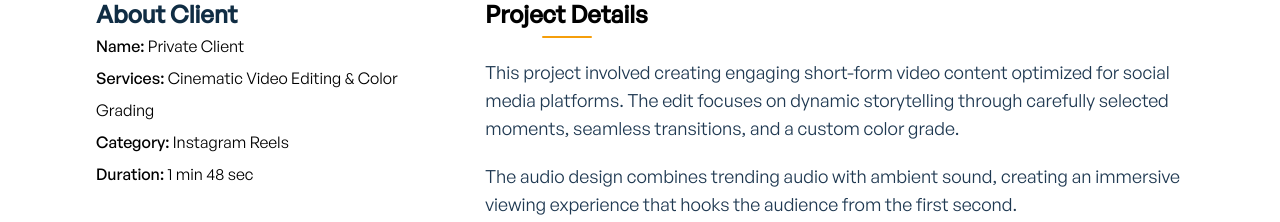
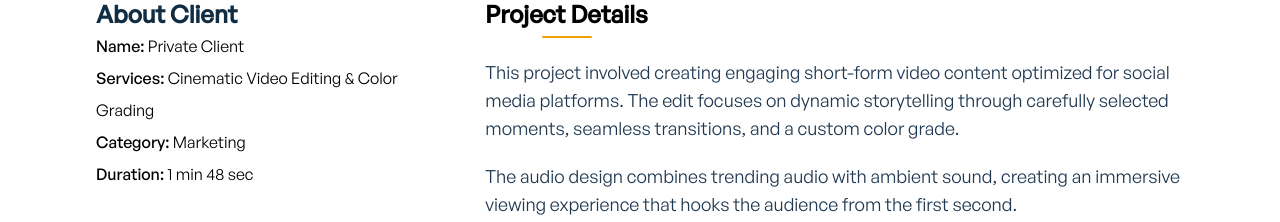
Before and after one commit to shivanshjoshi08/Portfolio-2, a React (Create React App) app: page /projects/single-project in a window 1280 px wide. Shown: the part 940-1162 px from the top of the page. Built offline with nearby package versions, Linux system fonts and the light colour scheme.

Commit message:
removed dark theme

```diff
--- a/src/data/projects.js
+++ b/src/data/projects.js
@@ -5,62 +5,63 @@ import MobileImage1 from '../images/mobile-project-1.jpg';
 import MobileImage2 from '../images/mobile-project-2.jpg';
 import UIImage1 from '../images/ui-project-1.jpg';
 import UIImage2 from '../images/ui-project-2.jpg';
+import FevicolImage from '../images/fevicol.jpg';
 
 export const projectsData = [
 	{
 		id: 1,
 		title: 'Marketing Explanation Reel',
-		category: 'Instagram Reels',
+		category: 'Marketing',
 		img: WebImage2,
 		videoUrl: 'https://drive.google.com/file/d/1S9z1VWAtnd_NEQR-pgwRYk71qzL9p1Cb/preview',
 	},
 	{
 		id: 2,
 		title: 'Lights Edit',
-		category: 'Instagram Reels',
+		category: 'Storytelling',
 		img: MobileImage2,
 		videoUrl: 'https://drive.google.com/file/d/1hWKj45unKDb9M_AOBfaPmwPiuNMB0A_s/preview',
 	},
 	{
 		id: 3,
 		title: 'Financial Reel',
-		category: 'Instagram Reels',
+		category: 'Finance',
 		img: UIImage1,
 		videoUrl: 'https://drive.google.com/file/d/1zInDyHuT-OvT4ojvjVivtgqPwTeJ2Mv5/preview',
 	},
 	{
 		id: 4,
 		title: 'Landscape Aesthetic',
-		category: 'Instagram Reels',
+		category: 'Storytelling',
 		img: UIImage2,
 		videoUrl: 'https://drive.google.com/file/d/17vEos_hf5K5zSElq-tJ5czqLpMMQk19W/preview',
 	},
 	{
 		id: 5,
 		title: 'Fevicol',
-		category: 'Long Video Edits',
-		img: MobileImage1,
+		category: 'Marketing',
+		img: FevicolImage,
 		videoUrl: 'https://drive.google.com/file/d/17e99qUKOjsKE5frJyGx99YdKmOczX08P/preview',
 	},
 	{
 		id: 6,
 		title: 'Background Change',
-		category: 'Long Video Edits',
+		category: 'Storytelling',
 		img: WebImage1,
 		videoUrl: 'https://drive.google.com/file/d/17pvMl2Rjq_6cA38zFS9iZULq7rgTSEkg/preview',
 	},
 	{
 		id: 7,
 		title: 'Storytelling',
-		category: 'Long Video Edits',
-		img: WebImage2,
+		category: 'Storytelling',
+		img: MobileImage1,
 		videoUrl: 'https://drive.google.com/file/d/17vP08XWMvgf1AiVzFwOya7T6l9JqKSya/preview',
 	},
 	{
 		id: 8,
 		title: 'Supply Chain Marketers',
-		category: 'Long Video Edits',
-		img: MobileImage1,
+		category: 'Marketing',
+		img: WebImage2,
 		videoUrl: 'https://drive.google.com/file/d/17mQNW1oFPpJu1nFzZmH-dCSh9U3SYBVb/preview',
 	},
 ];
--- a/src/data/singleProjectData.js
+++ b/src/data/singleProjectData.js
@@ -5,6 +5,8 @@ import Image3 from '../images/mobile-project-2.jpg';
 import Image4 from '../images/mobile-project-1.jpg';
 import Image5 from '../images/web-project-1.jpg';
 import Image6 from '../images/ui-project-2.jpg';
+import FevicolImage from '../images/fevicol.jpg';
+
 // Import icons
 import {
 	FiInstagram,
@@ -12,7 +14,7 @@ import {
 } from 'react-icons/fi';
 
 export const singleProjectData = {
-	category: 'Instagram Reels',
+	category: 'Marketing',
 	ProjectHeader: {
 		title: 'Marketing Explanation Reel',
 		publishDate: 'Jan 15, 2024',
@@ -51,7 +53,7 @@ export const singleProjectData = {
 			{
 				id: 3,
 				title: 'Category',
-				details: 'Instagram Reels',
+				details: 'Marketing',
 			},
 			{
 				id: 4,
@@ -130,7 +132,7 @@ export const singleProjectData = {
 			{
 				id: 4,
 				title: 'Fevicol',
-				img: Image3,
+				img: FevicolImage,
 			},
 		],
 	},
```
Also changed, not shown: src/images/fevicol.jpg (added).
